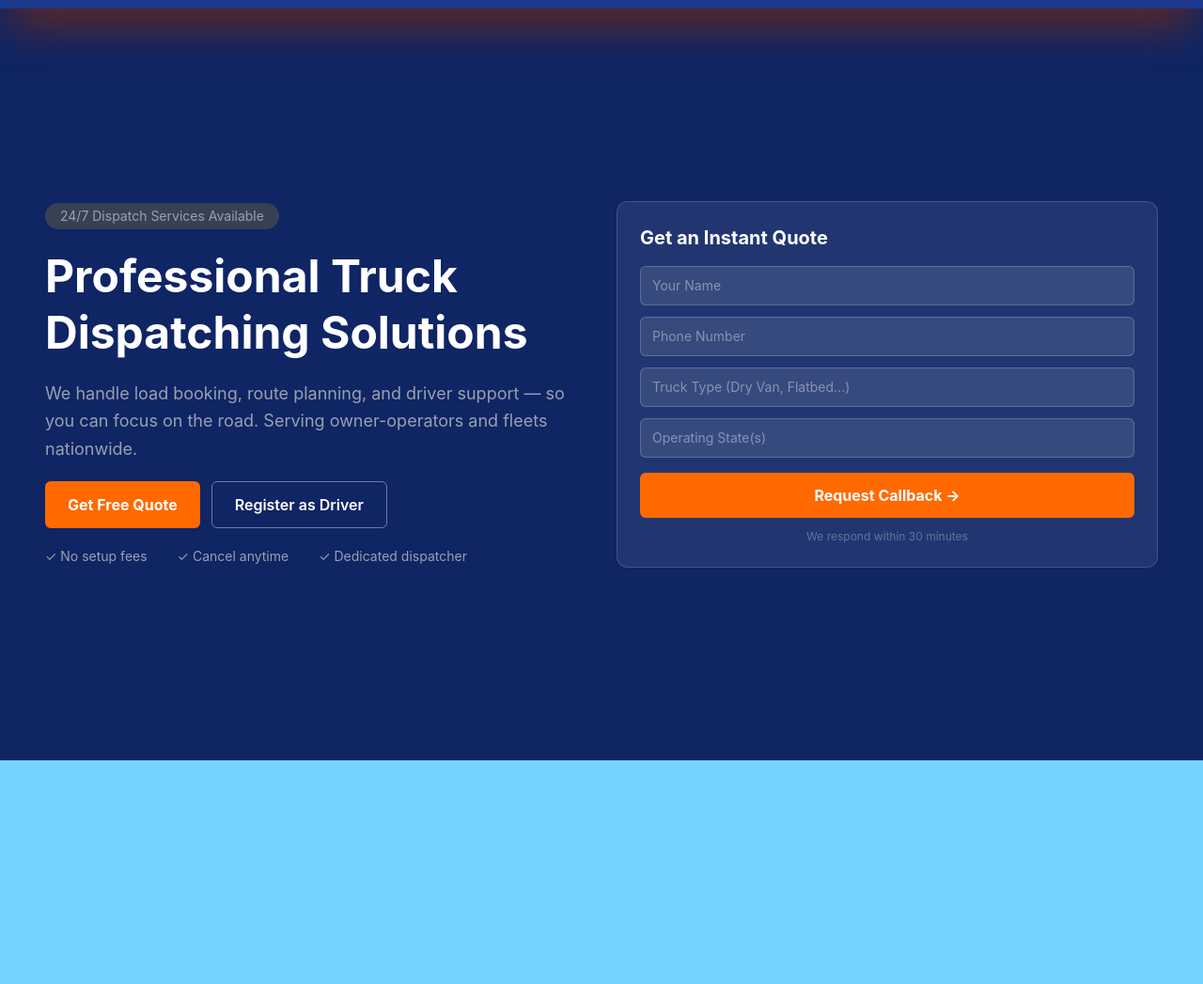
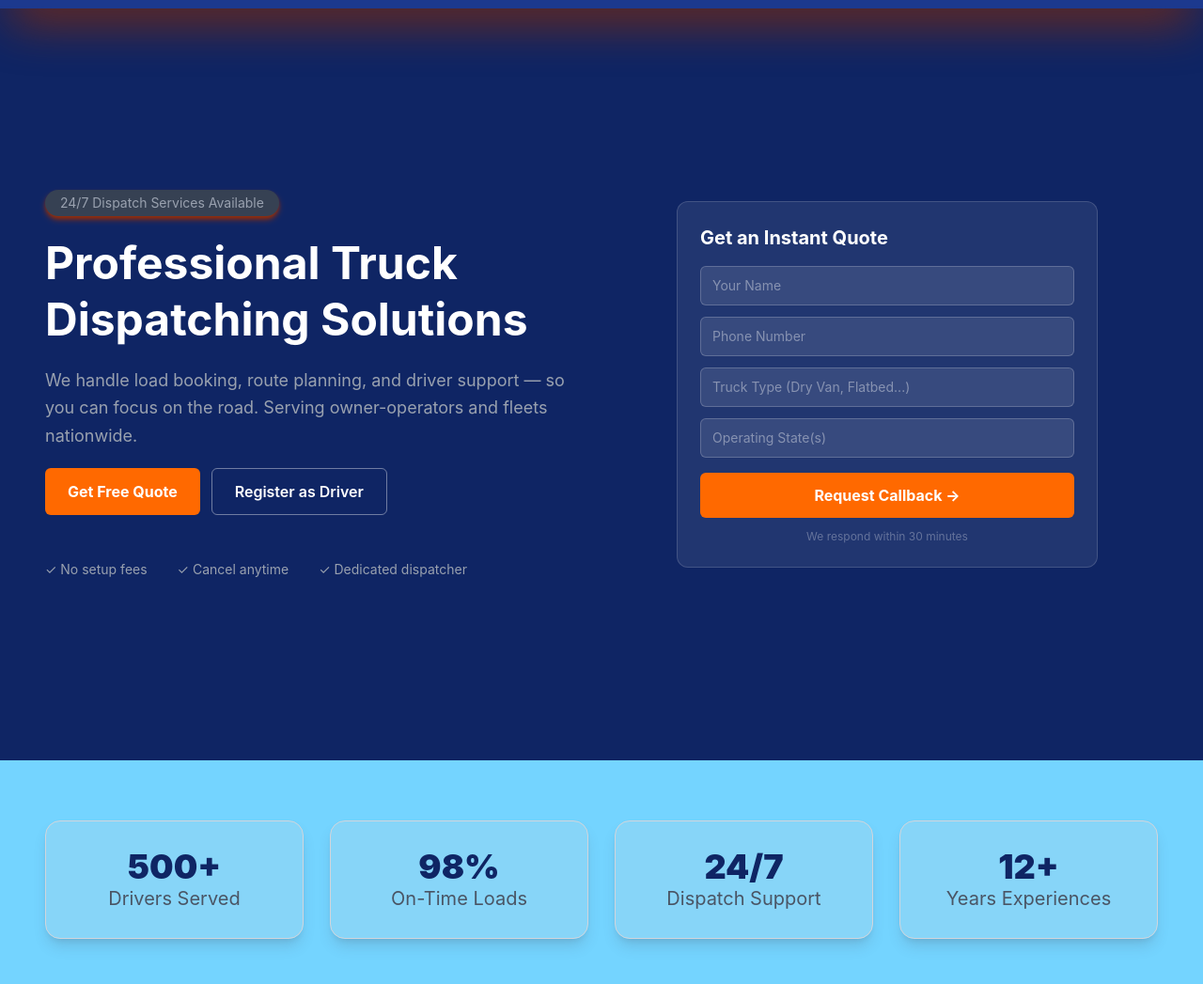
Before and after one commit to DevUmair00/Truck-Dispatching-Business-Website, a website: page Html/index.html in a window 1280 px wide. Shown: the part 55-1102 px from the top of the page at 94% size. Before the commit the page ends 864 px from the top, so only its background shows below. Drawn offline with nearby package versions, Linux system fonts and the light colour scheme; files that its build step writes are made by us from their sources.

Commit message:
Add Stats Cards on Home Page

```diff
--- a/Html/index.html
+++ b/Html/index.html
@@ -85,7 +85,7 @@
           <!-- Left: Text content -->
           <div class="flex flex-col items-start gap-5">
 
-            <span class="bg-gray-700 text-gray-400 rounded-full text-sm px-4 py-1">
+            <span class=" shadow-md hover:shadow-xl shadow-orange-800 hover:shadow-gray-900 bg-gray-700 text-gray-400 rounded-full text-sm px-4 py-1 hover:-translate-y-1 transition">
               24/7 Dispatch Services Available
             </span>
 
@@ -107,7 +107,7 @@
               </button>
             </div>
 
-            <ul class="flex gap-8 text-gray-400 text-sm">
+            <ul class="flex gap-8 text-gray-400 text-sm mt-7 ">
               <li>✓ No setup fees</li>
               <li>✓ Cancel anytime</li>
               <li>✓ Dedicated dispatcher</li>
@@ -118,7 +118,7 @@
 
           <!-- Right: Quote form -->
 
-          <div class="bg-white/[0.08] border border-white/15 rounded-xl p-6 w-full">
+          <div class="bg-white/[0.08] border border-white/15 rounded-xl p-6 w-full max-w-md mx-auto">
 
             <form class="flex flex-col gap-3">
 
@@ -149,7 +149,39 @@
 
         </section>
 
+
+        <!-- Stat Cards Section -->
+        <section id="statCards"
+          class="grid grid-cols-1 md:grid-cols-2 lg:grid-cols-4 gap-7 px-12 py-16">
+
+
+            <div class="bg-gray-300/20 text-center py-7 border border-gray-300 rounded-2xl shadow-gray-600/20 shadow-lg">
+                <span class="block text-[#0F2564] font-black text-4xl">500+</span>
+                <span class="block text-gray-600 text-xl">Drivers Served</span>
+            </div>
+
+             <div class="bg-gray-300/20 text-center py-7 border border-gray-300 rounded-2xl shadow-gray-600/20 shadow-lg">
+                <span class="block text-[#0F2564] font-black text-4xl">98%</span>
+                <span class="block text-gray-600 text-xl">On-Time Loads</span>
+            </div>
+
+            <div class="bg-gray-300/20 text-center py-7 border border-gray-300 rounded-2xl shadow-gray-600/20 shadow-lg">
+                <span class="block text-[#0F2564] font-black text-4xl">24/7</span>
+                <span class="block text-gray-600 text-xl">Dispatch Support</span>
+            </div>
+
+
+            <div class="bg-gray-300/20 text-center py-7 border border-gray-300 rounded-2xl shadow-gray-600/20 shadow-lg">
+                <span class="block text-[#0F2564] font-black text-4xl">12+</span>
+                <span class="block text-gray-600 text-xl">Years Experiences</span>
+            </div>
+
+        </section>
+
+
+
       </main>
+
 
       <script src="/JS/script.js"></script>
 </body>
```
